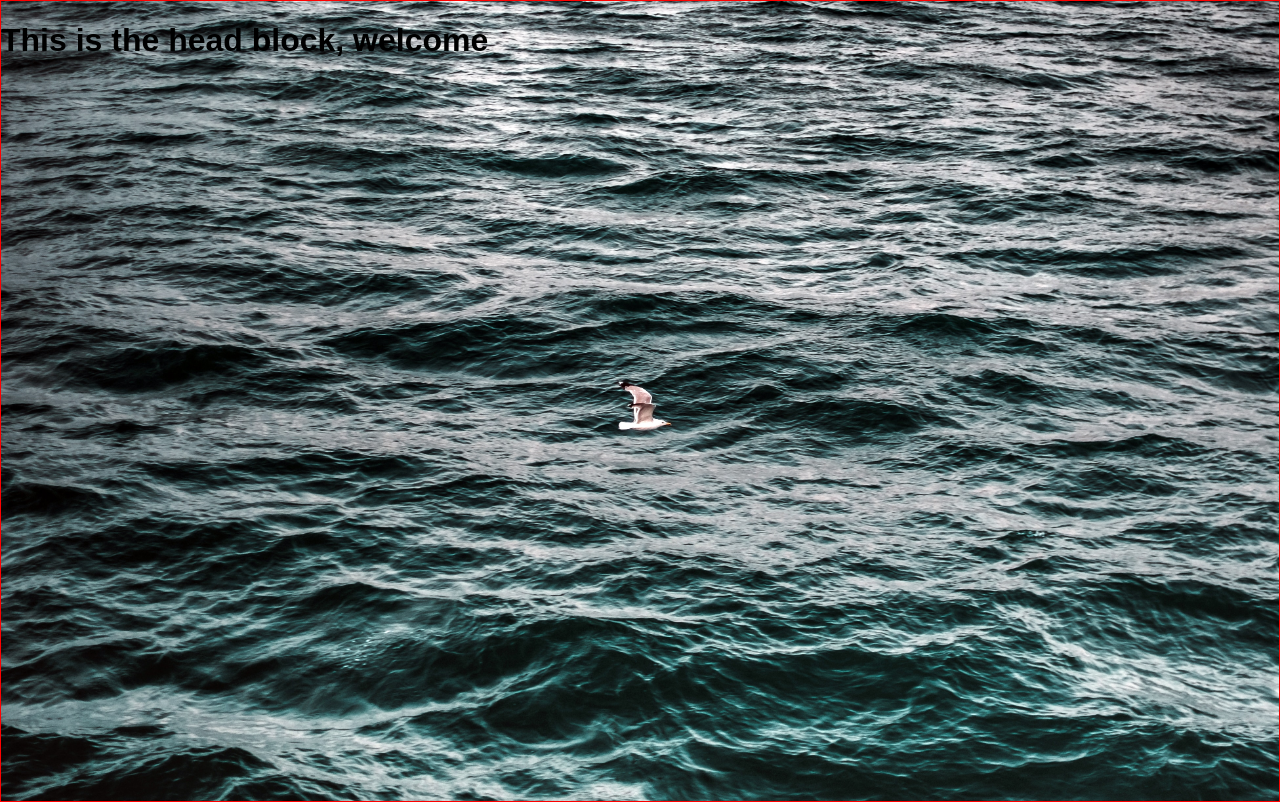
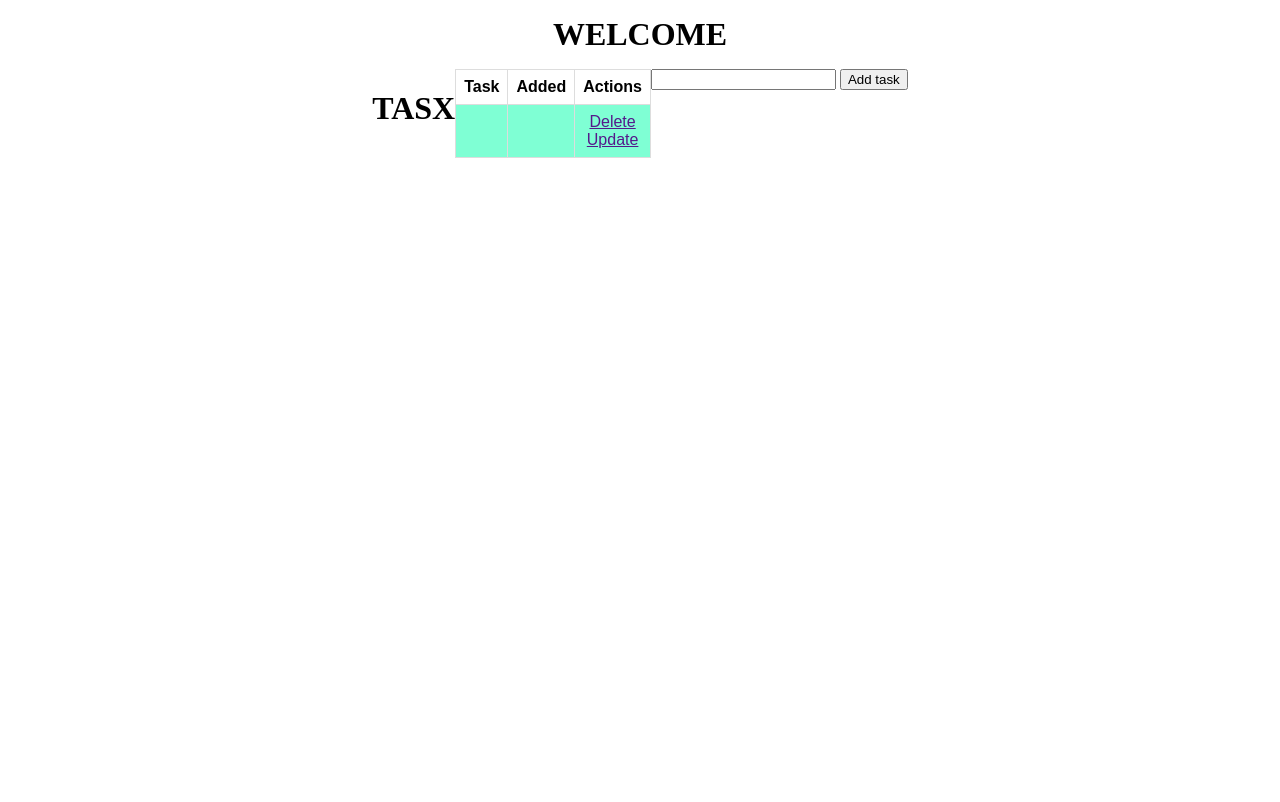
Before and after one commit to codingXllama/TASX, a Flask app: page / in a window 1280 px wide. After the commit the page ends 158 px from the top, so only its background shows below. Run offline with Flask 2, Linux system fonts and the light colour scheme.

Commit message:
Created tables

```diff
--- a/app.py
+++ b/app.py
@@ -3,6 +3,7 @@ from flask_sqlalchemy import SQLAlchemy
 from datetime import datetime
 # setting up the app
 app = Flask(__name__)
+# app.config["TEMPLATES_AUTO_RELOAD"] = True
 app.config['SQLALCHEMY_DATABASE_URI'] = 'sqlite:///test.db '
 # initializing the db for our app settings
 db = SQLAlchemy(app)
@@ -23,10 +24,11 @@ class Todo(db.Model):
     def __repr__(self):
         return'<Task %r> ' % self.id
 # routing the app
-@app.route('/')
+@app.route('/', methods=['POST', 'GET'])
 # defining the route method
 def index():
     # rendering the html file
+
     return render_template('index.html')
 
 
--- a/static/css/main.css
+++ b/static/css/main.css
@@ -1,11 +1,45 @@
-body {
+body,
+html {
+    padding: 0;
     margin: 0;
-    padding: 0;
-    font-family: sans-serif;
-    background-image: url(maria-teneva-mo62s5dp0zg-unsplash.jpg);
-    background-repeat: no-repeat;
-    background-size: cover;
-    background-position: center;
-    height: 100vh;
-    border: 1px solid red;
+
 }
+
+table {
+    font-family: Arial, Helvetica, sans-serif;
+    border-collapse: collapse;
+    /* width: 100%; */
+}
+
+table,
+td,
+th {
+    border: 1px solid #dddddd;
+    text-align: center;
+    padding: 8px;
+}
+
+tr:nth-child(even) {
+    background-color: aquamarine;
+}
+
+
+.title {
+    text-align: center;
+    margin: 1rem;
+
+}
+
+
+.content {
+    /* margin: 0 auto; */
+    /* width: 400px; */
+    display: flex;
+    justify-content: center;
+    align-content: center;
+    /* background-color:  */
+}
+
+#subTitle {
+    text-align: center;
+}
--- a/templates/index.html
+++ b/templates/index.html
@@ -3,7 +3,7 @@
 <!-- Copying the blocks in the index.html file  -->
 {% block head %}
 <!-- Creating head content -->
-<h1>This is the head block, welcome</h1>
+<h1 class="title">WELCOME</h1>
 {% endblock %}
 
 
@@ -11,6 +11,32 @@
 <!-- Creating body content -->
 {% block body %}
 
+<div class="content">
+    <!-- Creating a table -->
+    <h1 id='subTitle'>TASX</h1>
+    <table>
+        <tr>
+            <th>Task</th>
+            <th>Added</th>
+            <th>Actions</th>
+        </tr>
 
+        <tr>
+            <td></td>
+            <td></td>
+            <td>
+                <a href="">Delete</a>
+                <br>
+                <a href="">Update</a>
+            </td>
+        </tr>
+    </table>
+
+    <!-- adding a form -->
+    <form action="/" method="POST">
+        <input type="text" name="content" id="content">
+        <input type="submit" value="Add task">
+    </form>
+</div>
 
 {% endblock %}
```
Also changed, not shown: static/css/maria-teneva-mo62s5dp0zg-unsplash.jpg (deleted).
